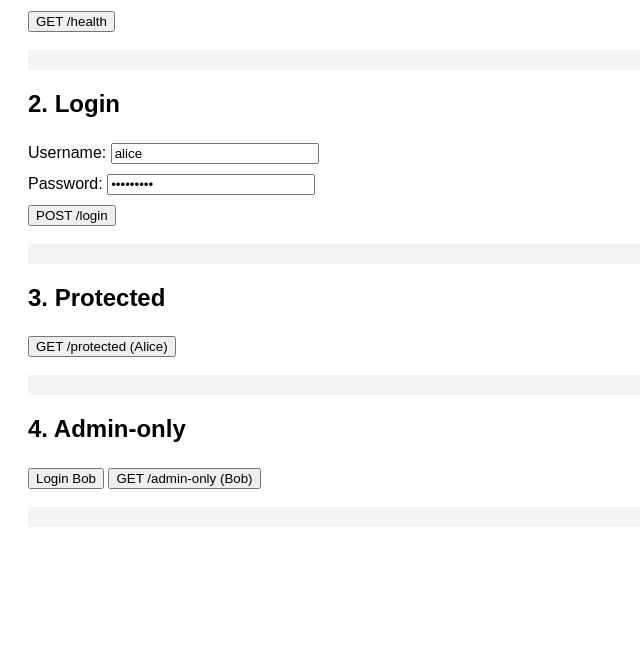
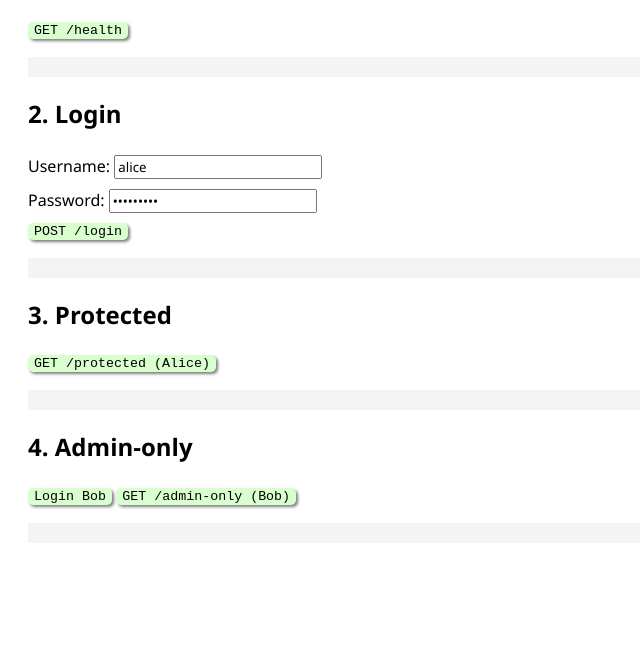
Before and after one commit to mikadominguezz/UT2-TFU-andis2, a website: page index.html in a window 1280 px wide. Shown: the part 150-800 px from the top of the page, without its empty margins (0-640 px from the left). Drawn offline with Linux system fonts and the light colour scheme.

Commit message:
cambios de estilo

```diff
--- a/index.html
+++ b/index.html
@@ -3,13 +3,7 @@
 <head>
 <meta charset="UTF-8">
 <title>Demo API Client</title>
-<style>
-  body { font-family: sans-serif; padding: 20px; max-width: 800px; }
-  button { margin: 5px 0; }
-  input { margin: 5px 0; width: 200px; }
-  pre { background: #f4f4f4; padding: 10px; }
-  hr { margin: 20px 0; }
-</style>
+<link rel="stylesheet" href="style.css">
 </head>
 <body>
   <h1>API Demo Client</h1>
--- /dev/null
+++ b/style.css
@@ -0,0 +1,25 @@
+body {
+    font-family: 'Segoe UI', Tahoma, Geneva, Verdana, sans-serif;
+    padding: 20px;
+    max-width: 800px;
+}
+
+button {
+    margin: 5px 0;
+    border: none;
+    border-radius: 5px;
+    background-color: #daffcf;
+    box-shadow: 2px 2px 3px rgba(0, 0, 0, 0.5);
+    font-family:Andale Mono, monospace;
+}
+
+input {
+    margin: 5px 0;
+    width: 200px;
+    font-family: 'Segoe UI', Tahoma, Geneva, Verdana, sans-serif;
+}
+
+pre {
+    background: #f4f4f4;
+    padding: 10px;
+}
```
Also changed, not shown: README.md.
